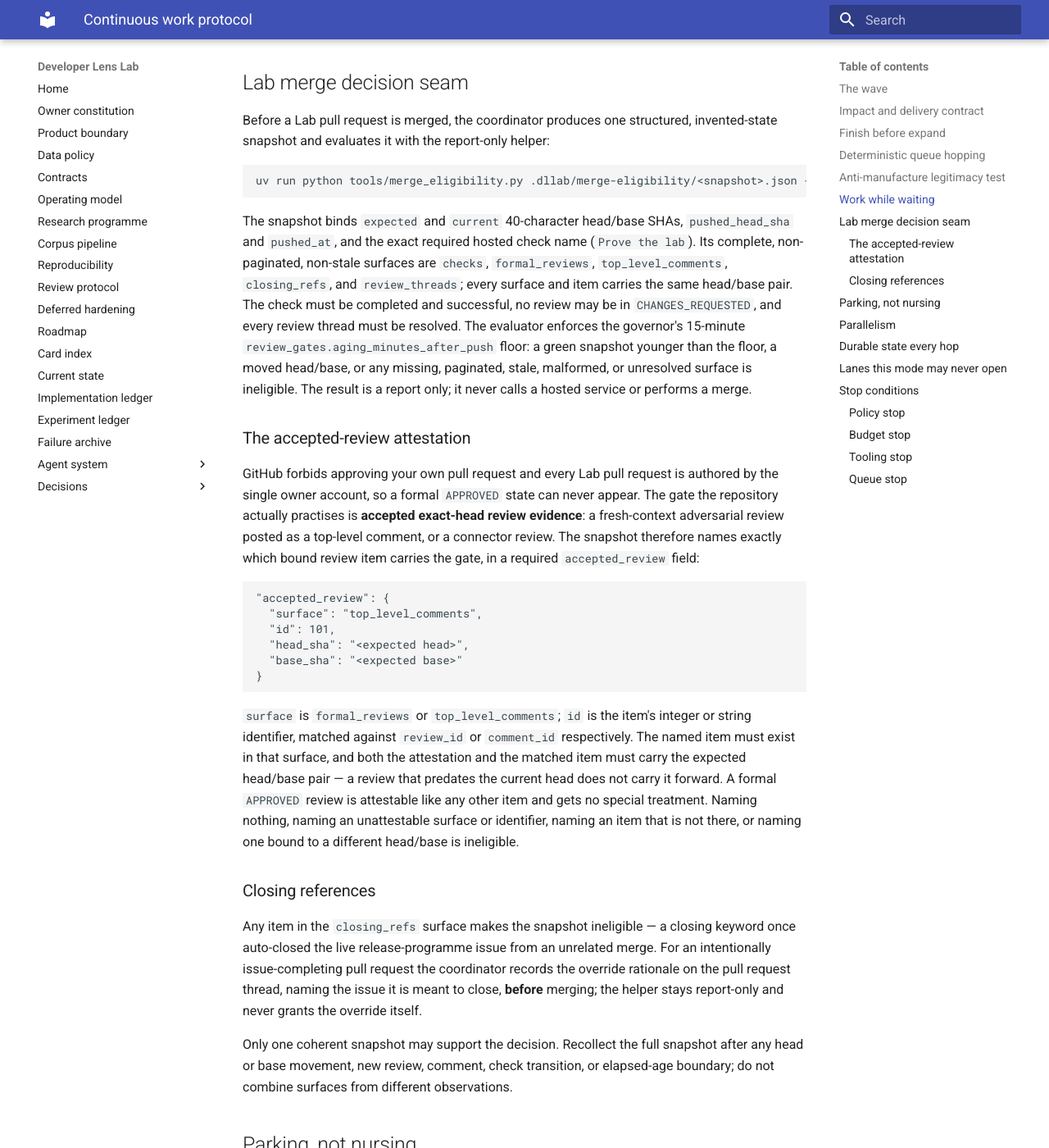
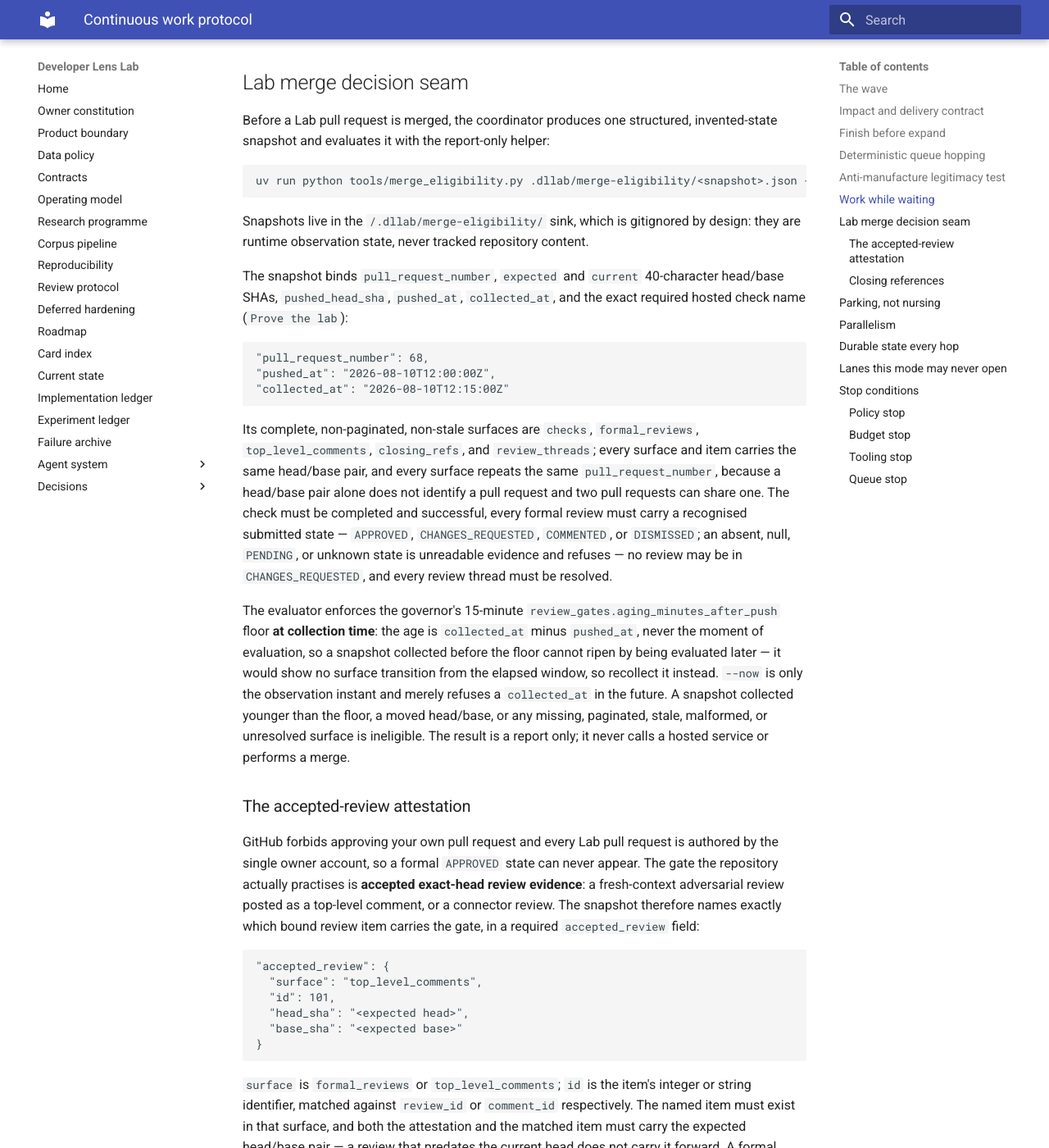
Before and after one commit to Chris0Jeky/developer-lens-lab, an MkDocs documentation site: the page built from docs/agent-system/CONTINUOUS_WORK_PROTOCOL.md, in a window 1280 px wide and 1400 px high, scrolled down 4085 px. Shown: the whole window at 82% size. Built offline with MkDocs 1.6.1 and Material for MkDocs 9.7.7, drawn with Linux system fonts in a browser that asks for light colours.

Commit message:
Document the collection-bound merge eligibility snapshot
The merge decision seam now states the `pull_request_number` and `collected_at` fields, that the
aging floor is enforced at collection time so a stale snapshot must be recollected rather than
re-evaluated, that every formal review must carry a recognised submitted state, and that the
`/.dllab/merge-eligibility/` sink is gitignored by design.

The implementation ledger records, inside the existing 2026-08-12 section, that the connector
review's five findings were accepted and closed, the new reason codes, the parity test's deliberate
read of tracked governor config, and the proof actually obtained this round.

Claude-Session: https://claude.ai/code/session_01Skuu1a2hxfubnEpGfva11U

````diff
--- a/docs/agent-system/CONTINUOUS_WORK_PROTOCOL.md
+++ b/docs/agent-system/CONTINUOUS_WORK_PROTOCOL.md
@@ -151,16 +151,35 @@ snapshot and evaluates it with the report-only helper:
 uv run python tools/merge_eligibility.py .dllab/merge-eligibility/<snapshot>.json --now <utc-now>
 ```
 
-The snapshot binds `expected` and `current` 40-character head/base SHAs, `pushed_head_sha` and
-`pushed_at`, and the exact required hosted check name (`Prove the lab`). Its complete,
-non-paginated, non-stale surfaces are
+Snapshots live in the `/.dllab/merge-eligibility/` sink, which is gitignored by design: they are
+runtime observation state, never tracked repository content.
+
+The snapshot binds `pull_request_number`, `expected` and `current` 40-character head/base SHAs,
+`pushed_head_sha`, `pushed_at`, `collected_at`, and the exact required hosted check name
+(`Prove the lab`):
+
+```json
+"pull_request_number": 68,
+"pushed_at": "2026-08-10T12:00:00Z",
+"collected_at": "2026-08-10T12:15:00Z"
+```
+
+Its complete, non-paginated, non-stale surfaces are
 `checks`, `formal_reviews`, `top_level_comments`, `closing_refs`, and `review_threads`; every
-surface and item carries the same head/base pair. The check must be completed and successful, no
-review may be in `CHANGES_REQUESTED`, and every review thread must be resolved. The evaluator
-enforces the governor's 15-minute `review_gates.aging_minutes_after_push` floor: a green snapshot
-younger than the floor, a moved head/base, or any missing, paginated, stale, malformed, or
-unresolved surface is ineligible. The result is a report only; it never calls a hosted service or
-performs a merge.
+surface and item carries the same head/base pair, and every surface repeats the same
+`pull_request_number`, because a head/base pair alone does not identify a pull request and two
+pull requests can share one. The check must be completed and successful, every formal review must
+carry a recognised submitted state — `APPROVED`, `CHANGES_REQUESTED`, `COMMENTED`, or `DISMISSED`;
+an absent, null, `PENDING`, or unknown state is unreadable evidence and refuses — no review may be
+in `CHANGES_REQUESTED`, and every review thread must be resolved.
+
+The evaluator enforces the governor's 15-minute `review_gates.aging_minutes_after_push` floor **at
+collection time**: the age is `collected_at` minus `pushed_at`, never the moment of evaluation, so a
+snapshot collected before the floor cannot ripen by being evaluated later — it would show no surface
+transition from the elapsed window, so recollect it instead. `--now` is only the observation instant
+and merely refuses a `collected_at` in the future. A snapshot collected younger than the floor, a
+moved head/base, or any missing, paginated, stale, malformed, or unresolved surface is ineligible.
+The result is a report only; it never calls a hosted service or performs a merge.
 
 ### The accepted-review attestation
 
````
Also changed, not shown: docs/IMPLEMENTATION_LEDGER.md (+23 -0 lines).
